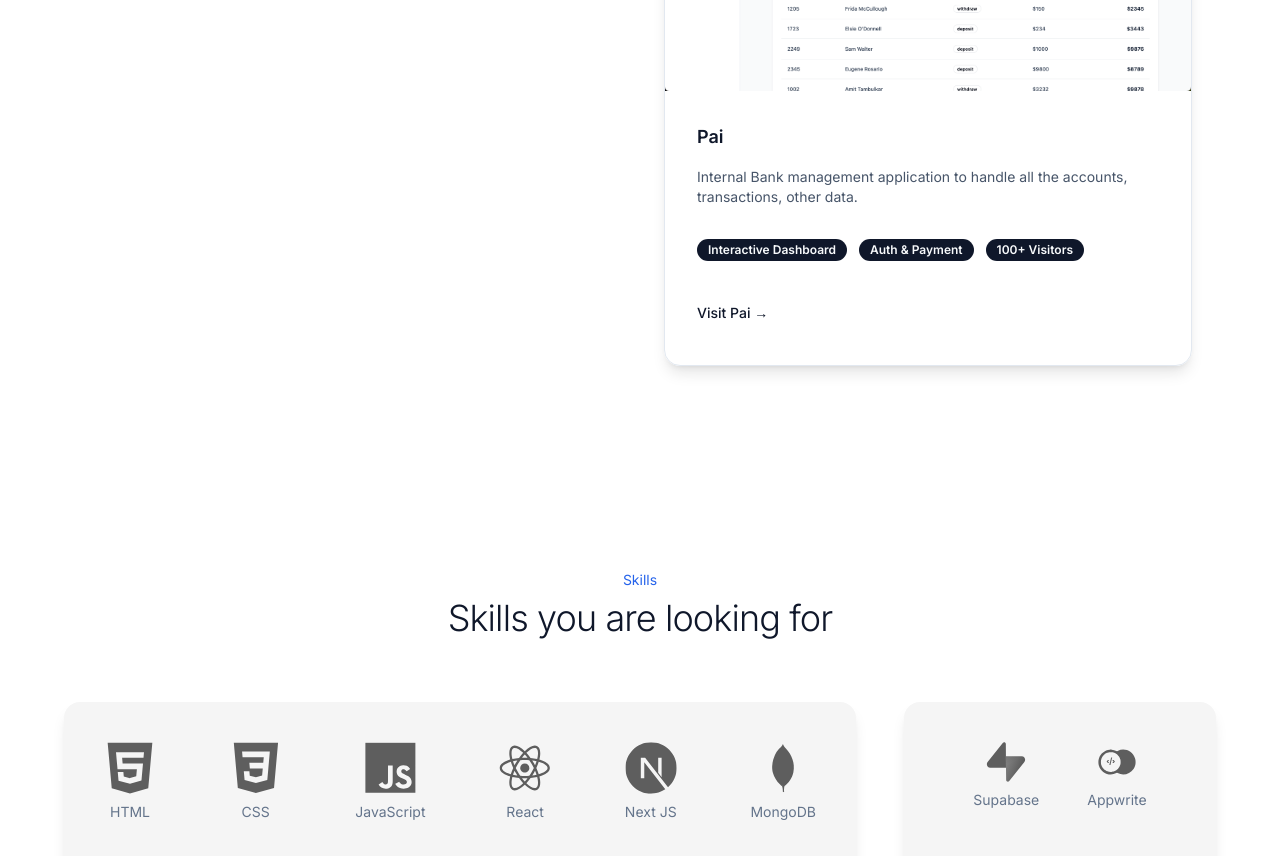
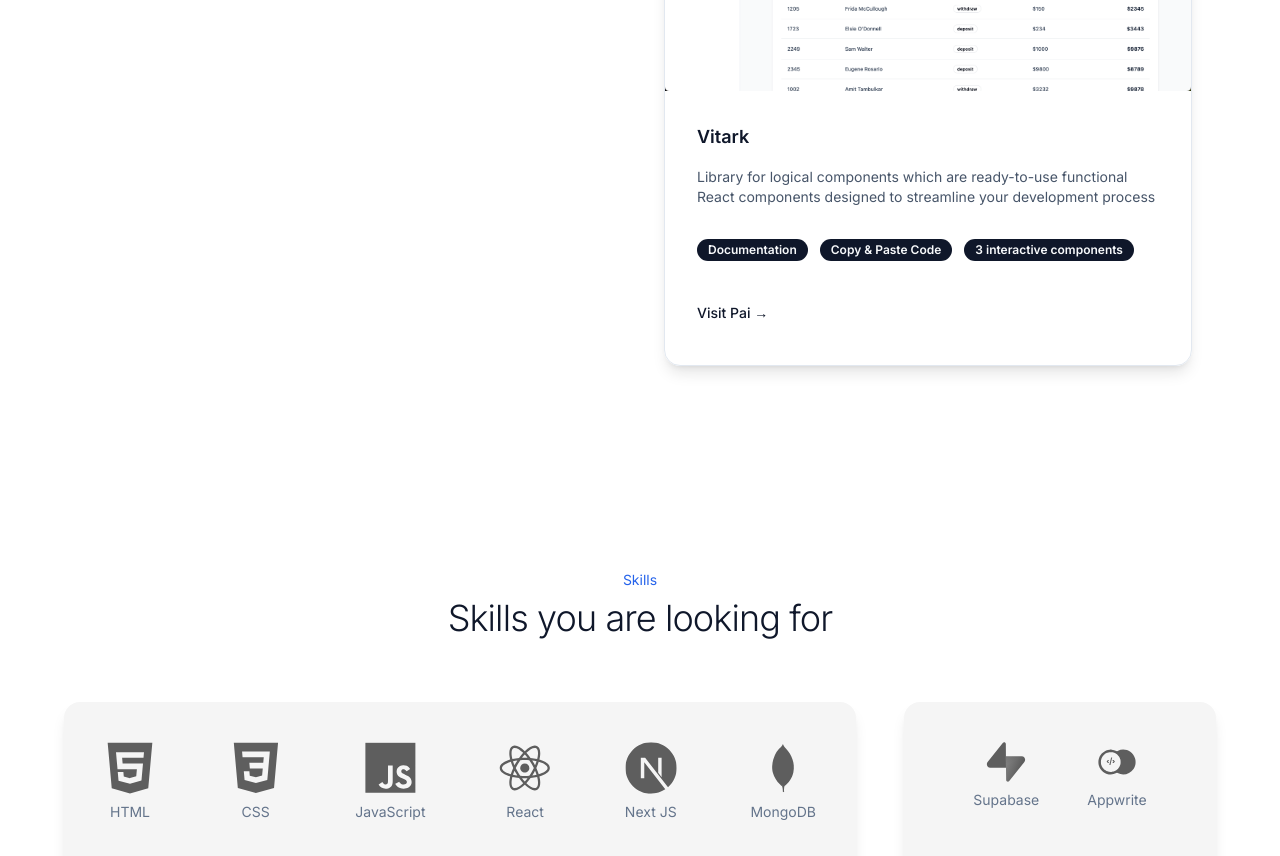
Before and after one commit to amittam104/Protfolio-v2, a Next.js app: page / in a window 1280 px wide. Shown: the part 1560-2416 px from the top of the page. Built offline with nearby package versions, Linux system fonts and the light colour scheme.

Commit message:
chore: update portfolio project

```diff
--- a/components/Portfolio.js
+++ b/components/Portfolio.js
@@ -22,10 +22,6 @@ function Portfolio() {
         <h2 className="mb-16 text-4xl font-light tracking-tight">
           Explore My Recent Work
         </h2>
-        {/* <p className="text-base text-slate-600">
-            Here are my latest project / products.
-            visitors on them.
-          </p> */}
       </div>
       <div className="md:grid-rows-20 mx-6 flex flex-col gap-12 md:grid md:grid-cols-2 md:items-start">
         <div className="overflow-hidden rounded-2xl border border-slate-200 shadow-lg dark:border-slate-800 md:row-span-9">
@@ -111,20 +107,20 @@ function Portfolio() {
             />
           </div>
           <div className="flex flex-col items-start p-8 text-left">
-            <h3 className="mb-4 text-lg font-semibold">Pai</h3>
+            <h3 className="mb-4 text-lg font-semibold">Vitark</h3>
             <p className="mb-8 text-sm text-slate-600 dark:text-slate-300">
-              Internal Bank management application to handle all the accounts,
-              transactions, other data.
+              Library for logical components which are ready-to-use functional
+              React components designed to streamline your development process
             </p>
             <div className="mb-8 flex flex-wrap gap-3 text-sm md:flex-row">
               <Badge className="dark:border dark:border-slate-700 dark:bg-slate-900 dark:text-slate-100">
-                Interactive Dashboard
+                Documentation
               </Badge>
               <Badge className="dark:border dark:border-slate-700 dark:bg-slate-900 dark:text-slate-100">
-                Auth & Payment
+                Copy & Paste Code
               </Badge>
               <Badge className="dark:border dark:border-slate-700 dark:bg-slate-900 dark:text-slate-100">
-                100+ Visitors
+                3 interactive components
               </Badge>
             </div>
             <Link href="https://pai-three.vercel.app" target="_blank">
```
Also changed, not shown: 1 other file (tests, documents, lock files or other folders).
